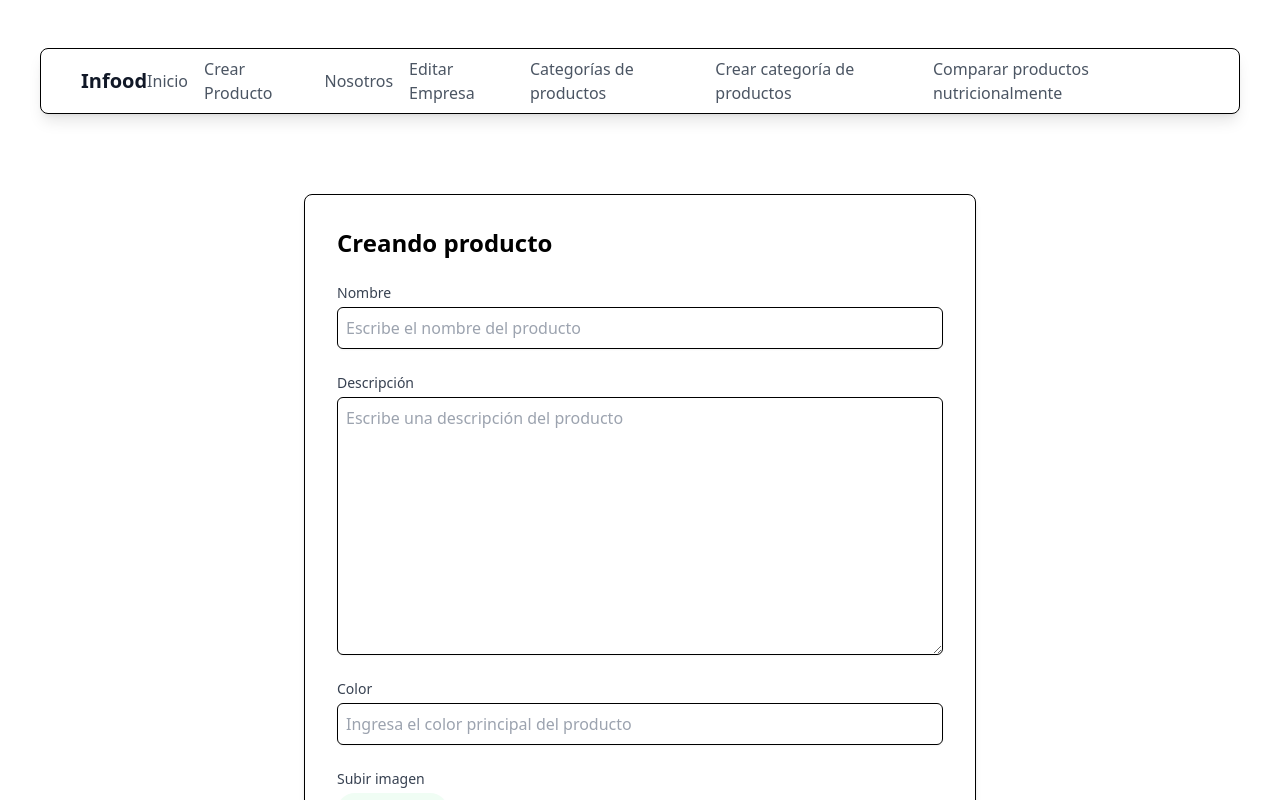
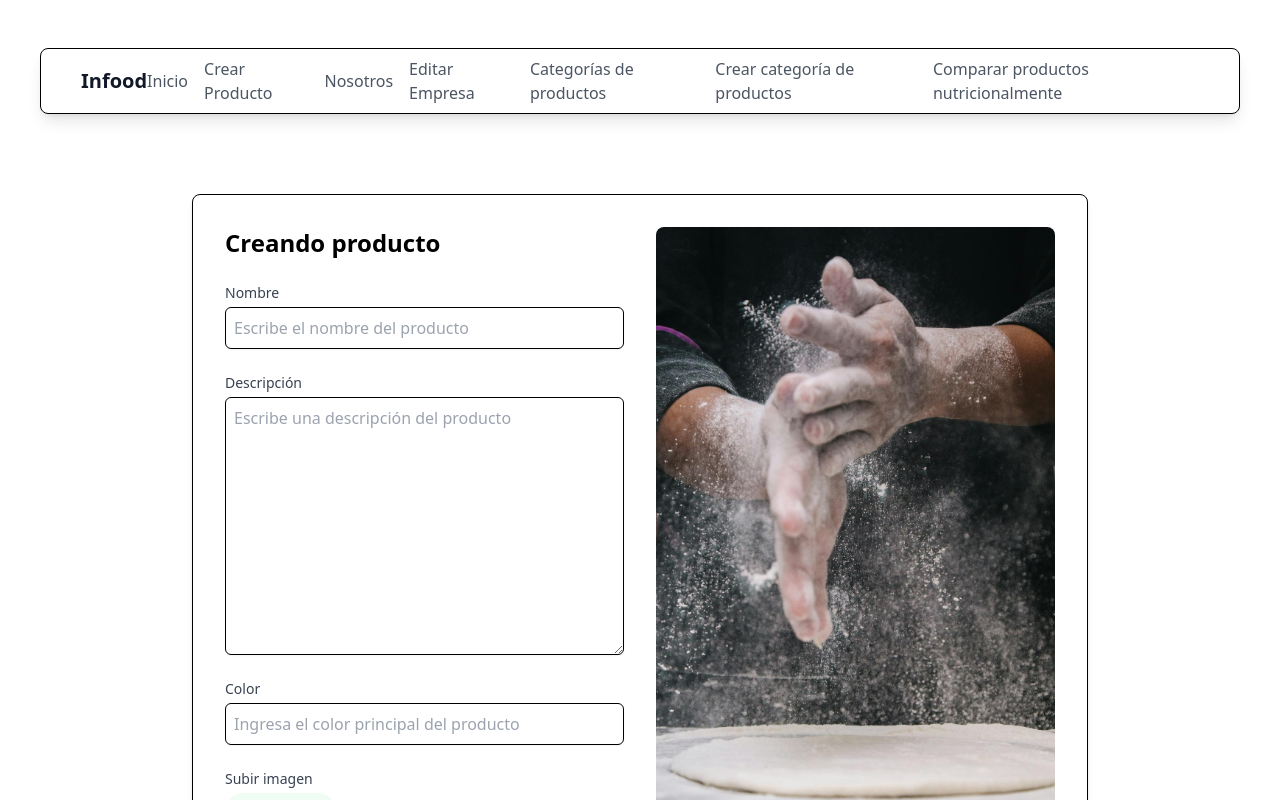
Before and after one commit to Rest02/Blog-MERN, a React (Vite) app in the folder client/: page /newProduct in a window 1280 px wide. Shown: the top 800 px of the page. Built offline with nearby package versions, Linux system fonts and the light colour scheme; no server answers; the HTML template or start-up script is replaced by a standard one.

Commit message:
1.4.6 Merjorando form

```diff
--- a/client/src/pages/ProductForm.jsx
+++ b/client/src/pages/ProductForm.jsx
@@ -2,12 +2,20 @@ import { Form, Formik } from "formik";
 import { useNavigate, useParams } from "react-router-dom";
 import { useInfood } from "../Context/Context";
 import { useEffect, useState } from "react";
+import form from "../images/form.jpg";
 
 function ProductForm() {
   const navigate = useNavigate();
   const params = useParams();
 
-  const { getOneProductoIndv, createProduct, updateProduct, producto, getCategorias, categoria } = useInfood();
+  const {
+    getOneProductoIndv,
+    createProduct,
+    updateProduct,
+    producto,
+    getCategorias,
+    categoria,
+  } = useInfood();
 
   const [productoBase, setProductoBase] = useState({
     nombreProducto: "",
@@ -49,8 +57,12 @@ function ProductForm() {
   }, [params.id, producto]);
 
   return (
-    <div className="max-w-2xl mx-auto p-8 bg-white shadow-md rounded-lg border border-black mt-8 mb-8">
-      <h1 className="text-2xl font-semibold mb-6">{params.id ? "Editando producto" : "Creando producto"}</h1>
+    <div className="flex justify-center items-center mt-8 mb-8">
+      <div className="flex max-w-4xl p-8 bg-white shadow-md rounded-lg border border-black">
+        <div className="flex-1">
+          <h1 className="text-2xl font-semibold mb-6">
+            {params.id ? "Editando producto" : "Creando producto"}
+          </h1>
 
           <Formik
             initialValues={productoBase}
@@ -67,11 +79,23 @@ function ProductForm() {
               }
             }}
           >
-        {({ handleChange, handleSubmit, setFieldValue, values, isSubmitting }) => (
-          <Form encType="multipart/form-data" onSubmit={handleSubmit} className="space-y-6">
+            {({
+              handleChange,
+              handleSubmit,
+              setFieldValue,
+              values,
+              isSubmitting,
+            }) => (
+              <Form
+                encType="multipart/form-data"
+                onSubmit={handleSubmit}
+                className="space-y-6"
+              >
                 {/* Nombre */}
                 <div>
-              <label className="block text-sm font-medium text-gray-700">Nombre</label>
+                  <label className="block text-sm font-medium text-gray-700">
+                    Nombre
+                  </label>
                   <input
                     type="text"
                     name="nombreProducto"
@@ -83,7 +107,9 @@ function ProductForm() {
                 </div>
                 {/* Descripción */}
                 <div>
-              <label className="block text-sm font-medium text-gray-700">Descripción</label>
+                  <label className="block text-sm font-medium text-gray-700">
+                    Descripción
+                  </label>
                   <textarea
                     name="descripcionProducto"
                     cols="30"
@@ -96,7 +122,9 @@ function ProductForm() {
                 </div>
                 {/* Color */}
                 <div>
-              <label className="block text-sm font-medium text-gray-700">Color</label>
+                  <label className="block text-sm font-medium text-gray-700">
+                    Color
+                  </label>
                   <input
                     type="text"
                     name="colorProducto"
@@ -108,18 +136,24 @@ function ProductForm() {
                 </div>
                 {/* Upload file */}
                 <div>
-              <label className="block text-sm font-medium text-gray-700">Subir imagen</label>
+                  <label className="block text-sm font-medium text-gray-700">
+                    Subir imagen
+                  </label>
                   <input
                     type="file"
                     name="imagen"
                     accept="image/*"
-                onChange={(e) => setFieldValue("imagen", e.currentTarget.files[0])}
+                    onChange={(e) =>
+                      setFieldValue("imagen", e.currentTarget.files[0])
+                    }
                     className="mt-1 block w-full text-sm text-gray-500 file:mr-4 file:py-2 file:px-4 file:rounded-full file:border-0 file:text-sm file:font-semibold file:bg-green-50 file:text-green-600 hover:file:bg-green-100"
                   />
                 </div>
                 {/* Categoría */}
                 <div>
-              <label className="block text-sm font-medium text-gray-700">Categoría</label>
+                  <label className="block text-sm font-medium text-gray-700">
+                    Categoría
+                  </label>
                   <select
                     name="idCategoria"
                     onChange={handleChange}
@@ -147,6 +181,15 @@ function ProductForm() {
             )}
           </Formik>
         </div>
+        <div className="flex-1 ml-8 flex items-center justify-center">
+          <img
+            src={form}
+            alt="Formulario"
+            className="h-full w-full object-cover rounded-lg"
+          />
+        </div>
+      </div>
+    </div>
   );
 }
 
```
Also changed, not shown: client/src/images/form.jpg (added), 1 other file (tests, documents, lock files or other folders). Lines whose indentation alone changed are shown as unchanged.
